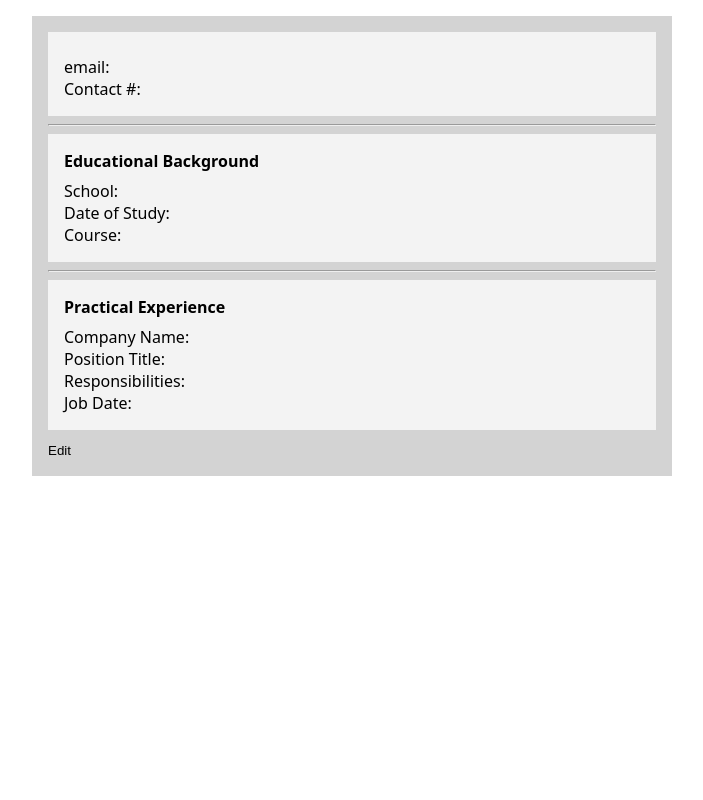
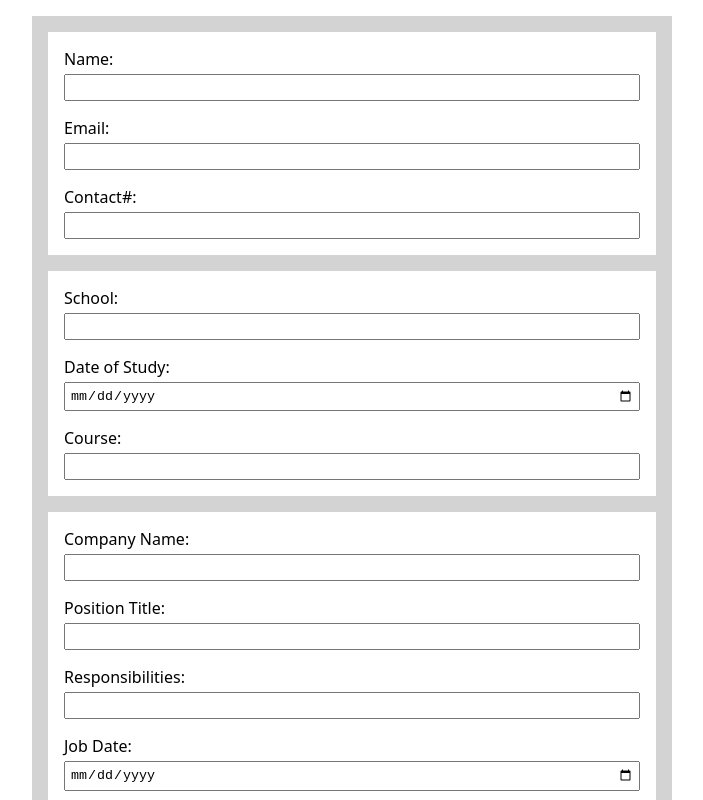
Before and after one commit to eustaquiogalano/cv-generator-ODIN, a React (Vite) app: page / in a window 1280 px wide. Both pictures are taken after a click on the button "Edit". Shown: the top 800 px of the page, without its empty margins (288-991 px from the left). Built offline with nearby package versions, Linux system fonts and the light colour scheme.

Commit message:
feat: add prop isVisible and expression to display CV editor

```diff
--- a/src/components/CVGenerator/CVEditor/CVEditor.jsx
+++ b/src/components/CVGenerator/CVEditor/CVEditor.jsx
@@ -3,9 +3,13 @@ import { GeneralInformationContainer } from "./GeneralInformationContainer/Gener
 import { PracticalExperienceContainer } from "./PracticalExperienceContainer/PracticalExperienceContainer";
 import style from "./CVEditor.module.css";
 
-function CVEditor() {
+function CVEditor({ isVisible }) {
   return (
-    <div className={`${style["cv-editor"]} ${style["cv-editor--disabled"]}`}>
+    <div
+      className={`${style["cv-editor"]} ${
+        isVisible ? "" : style["cv-editor--disabled"]
+      }`}
+    >
       <GeneralInformationContainer sectionName={style["cv-editor__section"]} />
       <EducationalBackgroundContainer
         sectionName={style["cv-editor__section"]}
```
